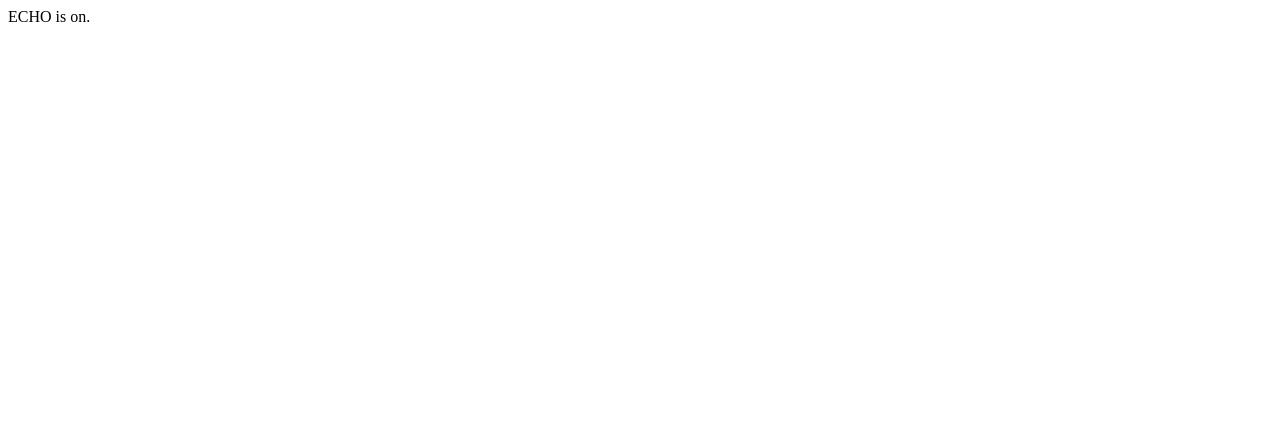
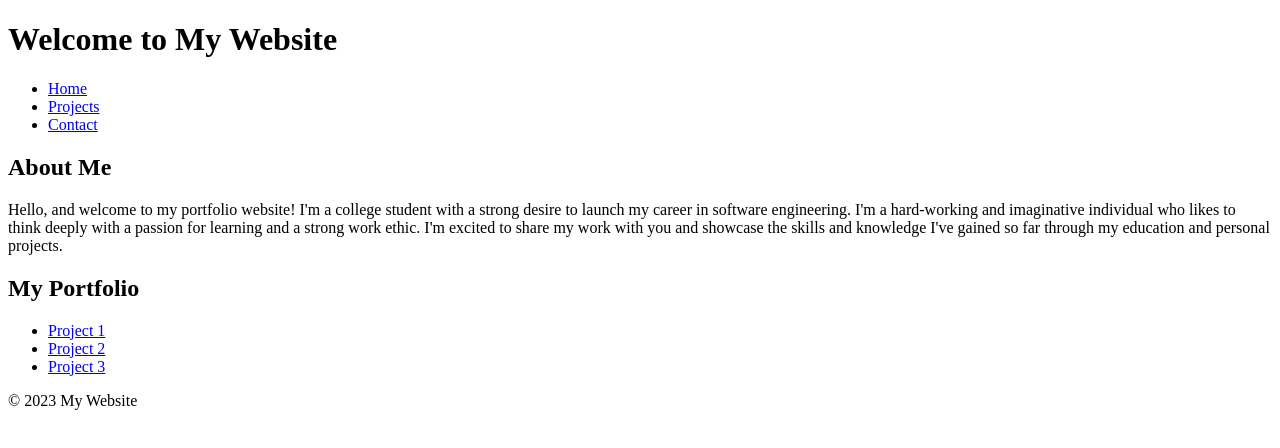
Before and after one commit to BaoThyNguyen17/BaoThyNguyen17.github.io, a plain HTML site: page index.html in a window 1280 px wide. Drawn offline with Linux system fonts and the light colour scheme.

Commit message:
added base

```diff
--- a/index.html
+++ b/index.html
@@ -1 +1,37 @@
-ECHO is on.
+<!DOCTYPE html>
+<html>
+<head>
+	<title>My Portfolio</title>
+</head>
+<body>
+	<header>
+		<h1>Welcome to My Website</h1>
+	</header>
+	<nav>
+		<ul>
+			<li><a href="#">Home</a></li>
+			<li><a href="#">Projects</a></li>
+			<li><a href="#">Contact</a></li>
+		</ul>
+	</nav>
+	<main>
+		<h2>About Me</h2>
+		<p>Hello, and welcome to my portfolio website!
+            I'm a college student with a strong desire
+            to launch my career in software engineering.
+            I'm a hard-working and imaginative individual who likes to think deeply
+            with a passion for learning and a strong work ethic.
+            I'm excited to share my work with you and showcase the skills
+            and knowledge I've gained so far through my education and personal projects. </p>
+		<h2>My Portfolio</h2>
+		<ul>
+			<li><a href="#">Project 1</a></li>
+			<li><a href="#">Project 2</a></li>
+			<li><a href="#">Project 3</a></li>
+		</ul>
+	</main>
+	<footer>
+		<p>&copy; 2023 My Website</p>
+	</footer>
+</body>
+</html
```
